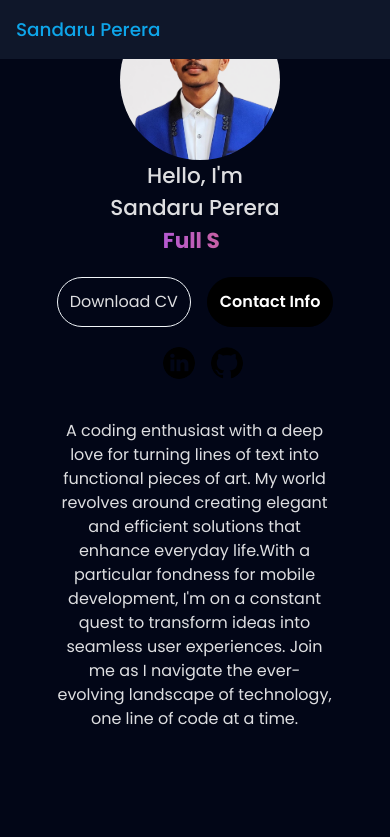
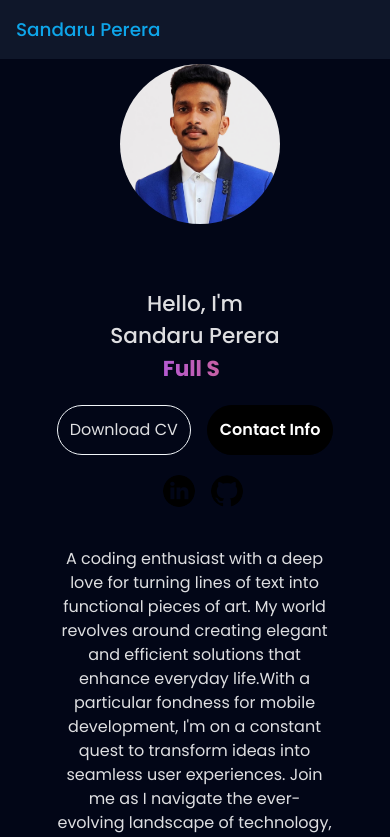
Before and after one commit to ViperXD99/MyPortfolio, a React (Vite) app: page / in a window 390 px wide. Shown: the top 837 px of the page. Built offline with nearby package versions, Linux system fonts and the light colour scheme.

Commit message:
alignment fixed for sm devices

```diff
--- a/src/components/Hero.jsx
+++ b/src/components/Hero.jsx
@@ -20,7 +20,7 @@ const Hero = () => {
       "https://www.linkedin.com/in/sandaru-perera-277668258/";
   };
   return (
-    <div className="flex flex-col justify-center items-center  md:flex-row  max-container h-screen  scroll-smooth  ">
+    <div className="flex flex-col justify-center items-center  md:flex-row  max-container min-h-screen scroll-smooth  ">
       <div className="flex-grow order-2 md:order-1 text-center md:text-left md:min-w-[35rem]">
         <p className=" text-fluid-2 font-medium " data-aos="fade-right">
           Hello, I'm
@@ -76,7 +76,7 @@ const Hero = () => {
       </div>
 
       <div
-        className=" rounded-full w-[10rem] h-[10rem] md:w-pro-pic-width md:h-pro-pic-height overflow-hidden object-cover ml-navbar-item-margin md:mr-10 flex-shrink order-1 md:order-2"
+        className=" rounded-full w-[10rem] h-[10rem] my-[4rem] md:my-0 md:w-pro-pic-width md:h-pro-pic-height overflow-hidden object-cover ml-navbar-item-margin md:mr-10 flex-shrink order-1 md:order-2"
         data-aos="fade-left"
       >
         <img
--- a/src/components/Projects.jsx
+++ b/src/components/Projects.jsx
@@ -7,7 +7,7 @@ const Projects = () => {
     AOS.init({ duration: 1200 });
   });
   return (
-    <div className="max-container min-h-[60vh] flex box-border flex-col items-center justify-top md:py-14 + px-8 py-6 ">
+    <div className="max-container min-h-[60vh] flex box-border flex-col items-center justify-top px-8 py-6 ">
       <p className="mt-4 mb-8 text-18px-48px font-medium" data-aos="fade-up">
         Latest
         <span> </span>
```
